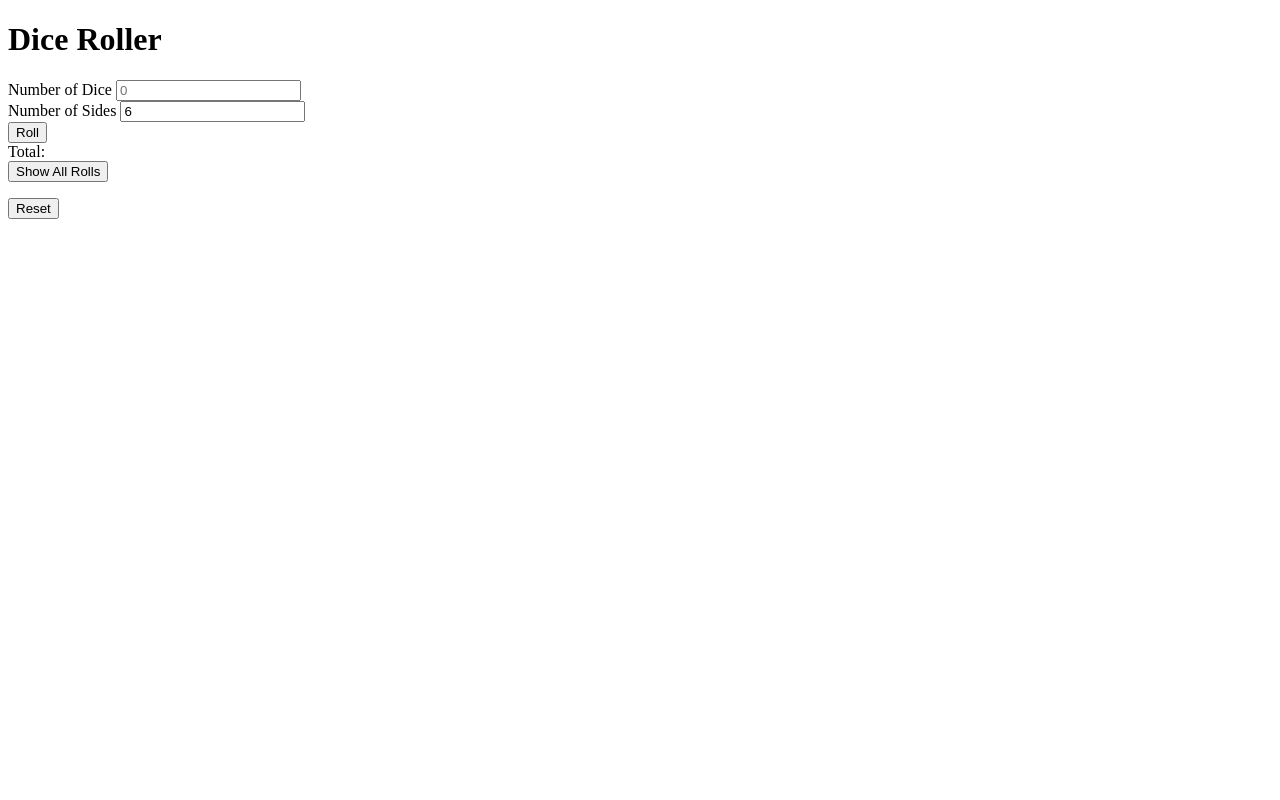
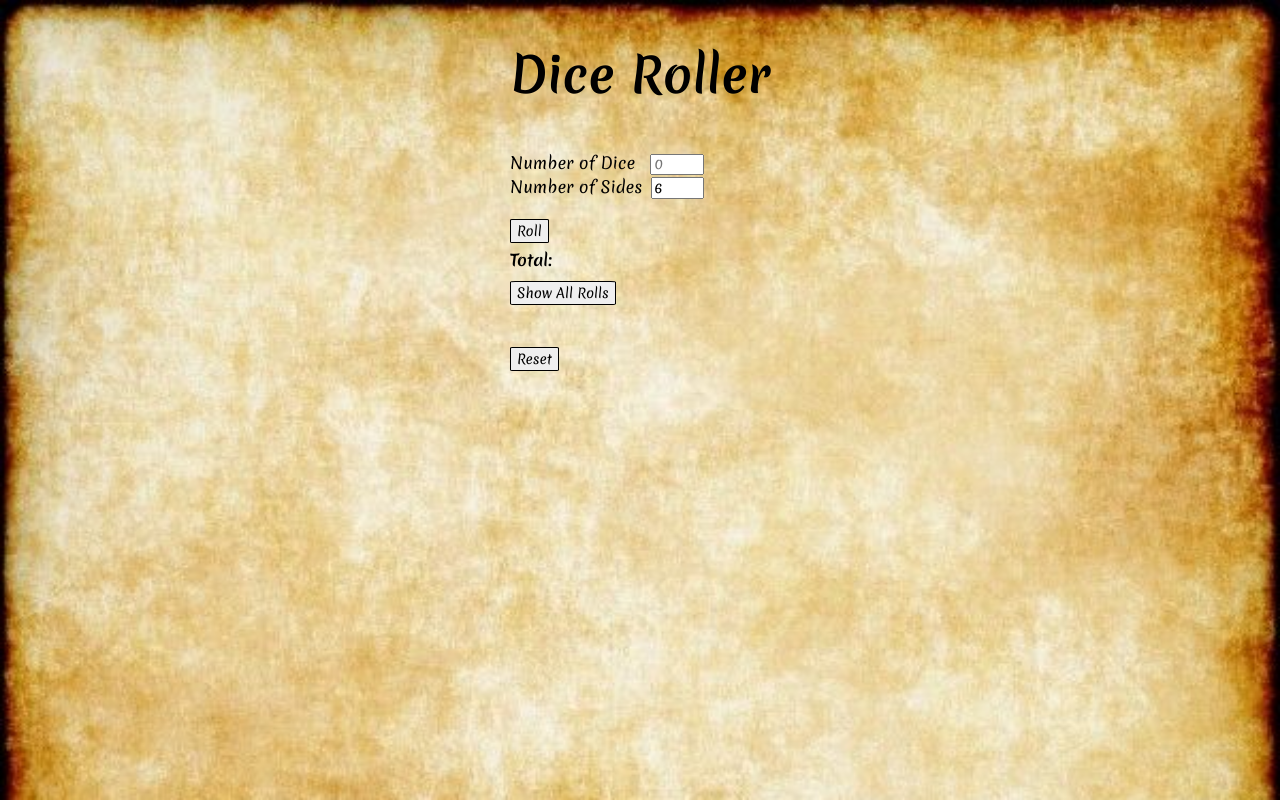
Before and after one commit to mkwild/diceroller, a plain HTML site: page index.html in a window 1280 px wide. Drawn offline with Linux system fonts and the light colour scheme.

Commit message:
added CSS styling

```diff
--- a/assets/javascript/main.js
+++ b/assets/javascript/main.js
@@ -30,7 +30,7 @@ rollButton.addEventListener('click', function() {
         }
     }
     else {
-        sumTotal.innerText = "0"
+        sumTotal.innerText = ""
     }
 
 
@@ -38,12 +38,16 @@ rollButton.addEventListener('click', function() {
 
 revealButton.addEventListener('click', function() {
 
+    let numSides = sizeOfDie.value
+    let dieSize = numSides.length
+
     let index = 0
 
     while (index < dieRolls.length) {
         allRolls.innerHTML = allRolls.innerHTML + "<li>" + dieRolls[index] + "</li>"
         index++
     }
+
 })
 
 resetButton.addEventListener('click', function() {
--- a/assets/stylesheets/style.css
+++ b/assets/stylesheets/style.css
@@ -0,0 +1,70 @@
+* {
+    box-sizing: border-box;
+    font-family: 'Merienda', cursive;
+}
+
+body {
+    background-image: url(bg_img.jpg);
+    background-repeat: no-repeat;
+    background-size: cover;
+    display: flex;
+    flex-direction: column;
+    align-items: center;
+}
+
+h1 {
+    font-size: 3em;
+}
+
+main {
+    width: 260px;
+    display: flex;
+    flex-direction: column;
+    align-items: flex-start;
+}
+
+.input-fields {
+    margin: 10px 0;
+}
+
+input {
+    width: 4em;
+    height: 1.6em;
+}
+
+input:nth-child(2) {
+    margin-left: 10px;
+}
+
+input:nth-child(5) {
+    margin-left: 3px;
+}
+
+button {
+    margin-top: 10px;
+    border: 1px solid black;
+    border-radius: 5%;
+}
+
+#total {
+    margin-top: 5px;
+    font-weight: 700;
+}
+
+ol {
+    list-style: none;
+    display: flex;
+    flex-wrap: wrap;
+}
+
+li {
+    border: 1px solid black;
+    border-radius: 7.5%;
+    background-color: white;
+    height: 1.6em;
+    width: 1.6em;
+    margin: 3px;
+    display: flex;
+    justify-content: center;
+    align-items: center;
+}
--- a/index.html
+++ b/index.html
@@ -5,12 +5,14 @@
     <meta name="viewport" content="width=device-width, initial-scale=1.0">
     <title>Dice Roller</title>
 
+    <link href="https://fonts.googleapis.com/css2?family=Merienda:wght@400;700&display=swap" rel="stylesheet">
     <link rel="stylesheet" href="assets/stylesheets/style.css">
 </head>
 <body>
     <h1>Dice Roller</h1>
-    <div class="user-interface">
-
+    <main>
+        <div id="user-interface">
+            <div class="input-fields">
                 <label for="number-rolled">Number of Dice</label>
                 <input type="number" name="number-rolled" placeholder="0" id="numDie">
 
@@ -18,19 +20,19 @@
 
                 <label for="number-sides">Number of Sides</label>
                 <input type="number" name="number-sides" value="6" minvalue="1" id="dieSize">
-
-        </br>
+            </div>
 
             <button id="roll-button">Roll</button>
 
         </div>
 
-    <div class="total">Total: <span id="sum"></span></div>
+        <div id="total">Total: <span id="sum"></span></div>
 
         <button id="reveal-button">Show All Rolls</button>
         <ol id="all-rolls"></ol>
 
         <button id="reset-button">Reset</button>
+    </main>
 
     <script src="assets/javascript/main.js"></script>
 </body>
```
Also changed, not shown: assets/stylesheets/bg_img.jpg (added). Lines whose indentation alone changed are shown as unchanged.
